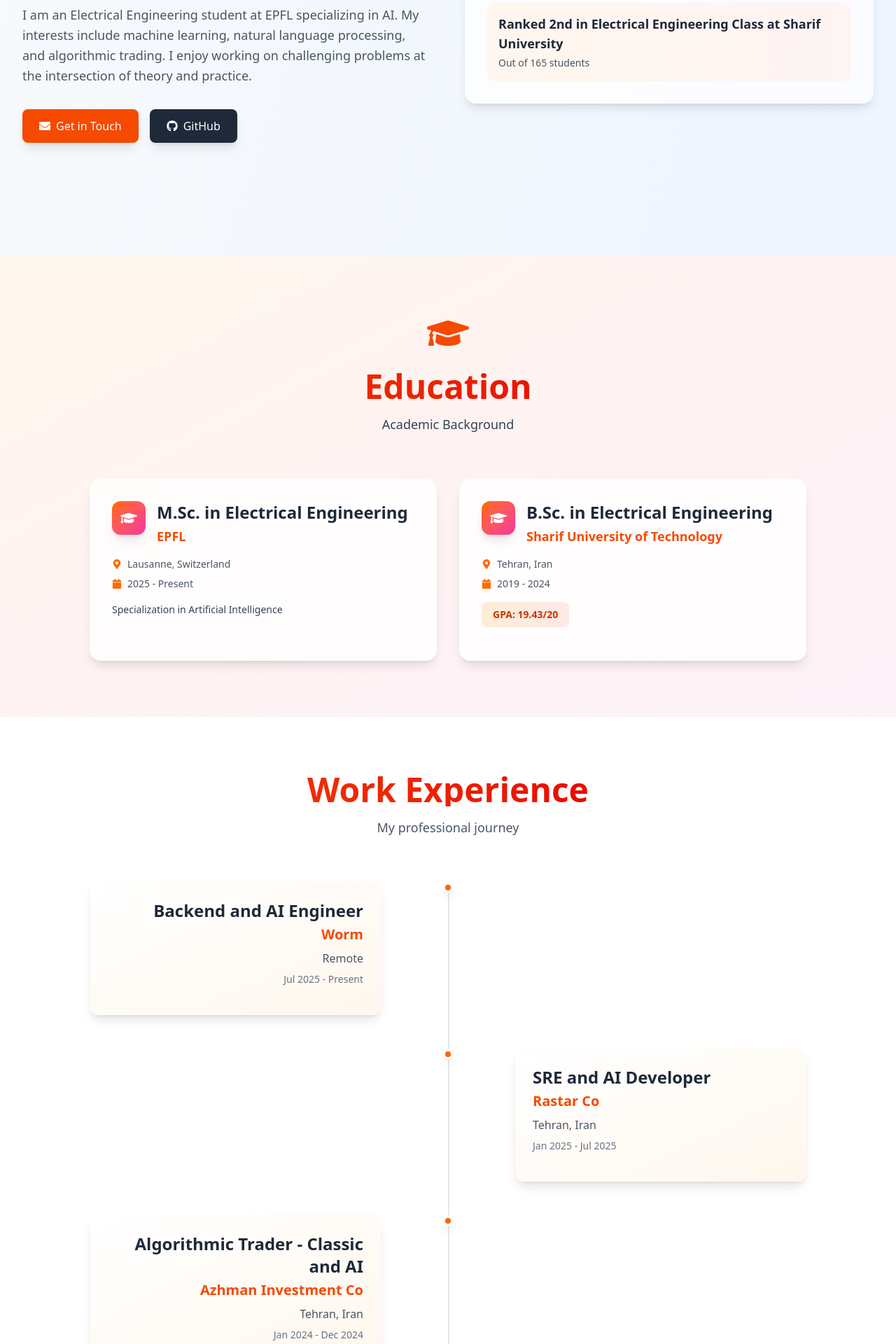
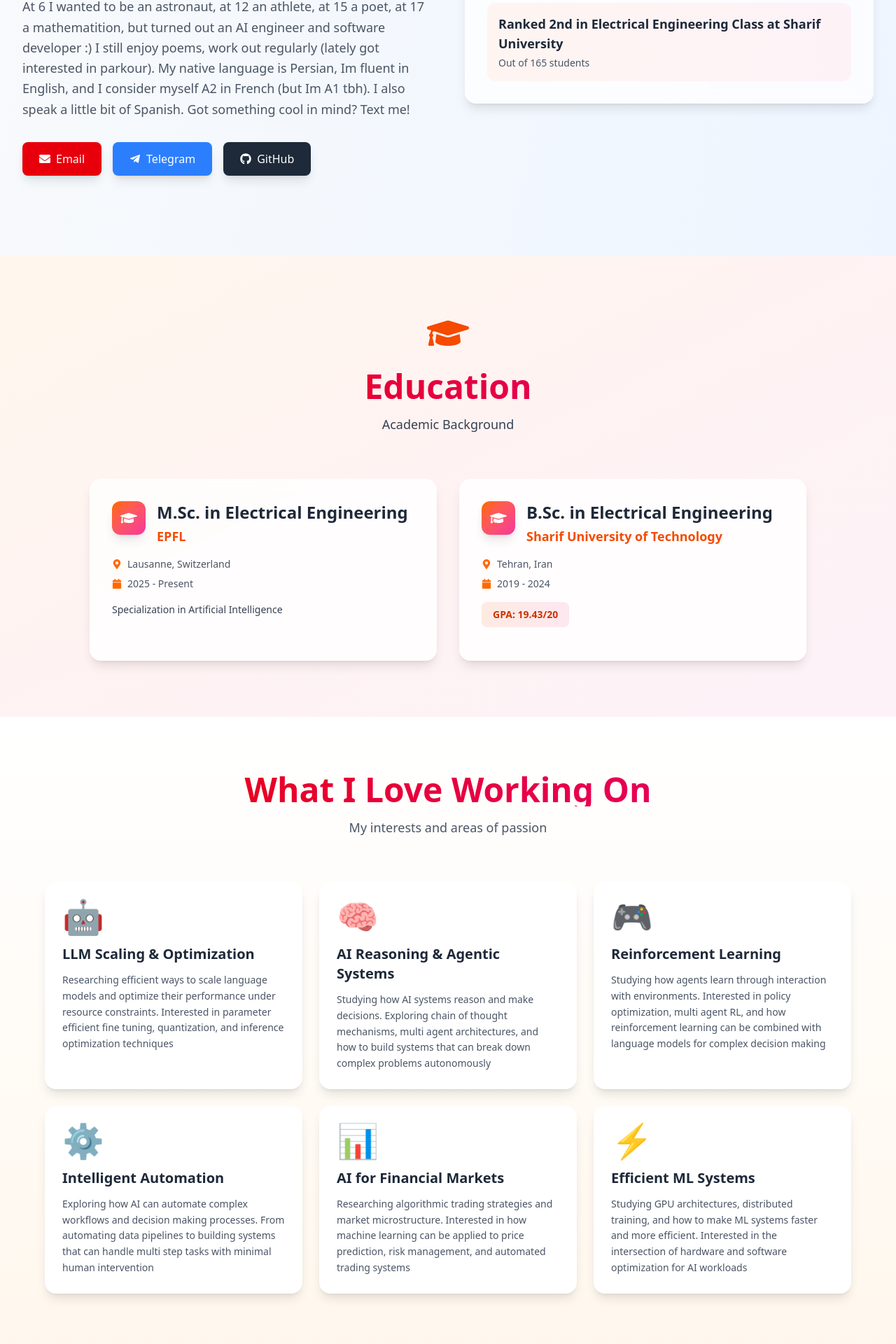
Before and after one commit to alirezasakhaei/alirezasakhaei.github.io, a React (Vite) app: page / in a window 1280 px wide. Shown: the part 434-2354 px from the top of the page at 70% size. Built offline with nearby package versions, Linux system fonts and the light colour scheme.

Commit message:
new cool version

```diff
--- a/src/App.tsx
+++ b/src/App.tsx
@@ -3,11 +3,12 @@
 import ProgressBar from './components/ProgressBar'
 import Home from './components/Home'
 import Education from './components/Education'
+import Interests from './components/Interests'
 import Experience from './components/Experience'
 import Publications from './components/Publications'
 import Contact from './components/Contact'
 import Footer from './components/Footer'
-import { education, experiences, publications, socialLinks } from './data'
+import { education, interests, experiences, publications, socialLinks } from './data'
 import './App.css'
 
 function App() {
@@ -16,7 +17,7 @@
 
   useEffect(() => {
     const handleScroll = () => {
-      const sections = ['home', 'education', 'experience', 'publications', 'contact']
+      const sections = ['home', 'education', 'interests', 'experience', 'publications', 'contact']
       const scrollPosition = window.scrollY + 100
 
       for (const section of sections) {
@@ -56,6 +57,7 @@
 
       <Home />
       <Education education={education} />
+      <Interests interests={interests} />
       <Experience experiences={experiences} />
       <Publications publications={publications} />
       <Contact socialLinks={socialLinks} />
--- a/src/components/Contact.tsx
+++ b/src/components/Contact.tsx
@@ -1,5 +1,5 @@
 import { motion } from 'framer-motion'
-import { FaEnvelope, FaLinkedin, FaGithub, FaHome } from 'react-icons/fa'
+import { FaEnvelope, FaLinkedin, FaGithub, FaHome, FaTwitter } from 'react-icons/fa'
 import { SiGooglescholar } from 'react-icons/si'
 import type { SocialLinks } from '../types'
 
@@ -12,7 +12,8 @@
   { icon: FaHome, label: 'EPFL', href: (links: SocialLinks) => links.epfl, color: 'from-red-500 to-red-600' },
   { icon: FaLinkedin, label: 'LinkedIn', href: (links: SocialLinks) => links.linkedin, color: 'from-blue-700 to-blue-800' },
   { icon: SiGooglescholar, label: 'Scholar', href: (links: SocialLinks) => links.scholar, color: 'from-blue-400 to-blue-500' },
-  { icon: FaGithub, label: 'GitHub', href: (links: SocialLinks) => links.github, color: 'from-gray-700 to-gray-800' }
+  { icon: FaGithub, label: 'GitHub', href: (links: SocialLinks) => links.github, color: 'from-gray-700 to-gray-800' },
+  { icon: FaTwitter, label: 'Twitter', href: (links: SocialLinks) => links.X, color: 'from-black to-gray-800' }
 ]
 
 export default function Contact({ socialLinks }: ContactProps) {
@@ -25,7 +26,7 @@
           viewport={{ once: true }}
           className="text-center mb-12 sm:mb-16"
         >
-          <h2 className="text-3xl sm:text-4xl lg:text-5xl font-bold mb-4 bg-gradient-to-r from-blue-600 to-purple-600 bg-clip-text text-transparent">
+          <h2 className="text-3xl sm:text-4xl lg:text-5xl font-bold mb-4 bg-gradient-to-r from-red-600 to-pink-600 bg-clip-text text-transparent">
             Get in Touch
           </h2>
           <p className="text-gray-600 text-base sm:text-lg">Let's connect and collaborate</p>
--- a/src/components/Experience.tsx
+++ b/src/components/Experience.tsx
@@ -103,7 +103,7 @@
                     />
                   </motion.div>
 
-                  {/* Content Card - Left Side for Even, Right Side for Odd */}
+                  {/* Content Card - Alternating Position, Left-Aligned Text */}
                   <motion.div
                     initial={{ opacity: 0, x: isEven ? -100 : 100 }}
                     whileInView={{ opacity: 1, x: 0 }}
@@ -116,8 +116,8 @@
                     }}
                     className={`flex-1 ml-12 sm:ml-16 lg:ml-0 ${
                       isEven
-                        ? 'lg:mr-auto lg:pr-8 lg:max-w-md lg:text-right'
-                        : 'lg:ml-auto lg:pl-8 lg:max-w-md lg:text-left'
+                        ? 'lg:mr-auto lg:pr-8 lg:max-w-md'
+                        : 'lg:ml-auto lg:pl-8 lg:max-w-md'
                     }`}
                   >
                     <motion.div
@@ -139,7 +139,7 @@
                         initial={false}
                       />
 
-                      <div className={`relative z-10 flex flex-col ${isEven ? 'lg:items-end' : 'lg:items-start'}`}>
+                      <div className="relative z-10 flex flex-col items-start">
                         <motion.h3
                           initial={{ opacity: 0, y: 10 }}
                           whileInView={{ opacity: 1, y: 0 }}
@@ -176,11 +176,11 @@
                         >
                           {exp.period}
                         </motion.p>
-                        <ul className={`space-y-2 text-sm sm:text-base text-gray-700 w-full ${isEven ? 'lg:text-right' : 'lg:text-left'}`}>
+                        <ul className="space-y-2 text-sm sm:text-base text-gray-700 w-full text-left">
                           {exp.description.map((item, i) => (
                             <motion.li
                               key={i}
-                              initial={{ opacity: 0, x: isEven ? 20 : -20 }}
+                              initial={{ opacity: 0, x: -20 }}
                               whileInView={{ opacity: 1, x: 0 }}
                               viewport={{ once: true }}
                               transition={{
@@ -188,7 +188,7 @@
                                 type: 'spring',
                                 stiffness: 100
                               }}
-                              className={`flex items-start gap-2 ${isEven ? 'lg:flex-row-reverse lg:justify-end' : 'lg:justify-start'} group/item`}
+                              className="flex items-start gap-2 justify-start group/item"
                             >
                               <motion.span
                                 className="text-orange-600 mt-1 flex-shrink-0"
--- a/src/components/Footer.tsx
+++ b/src/components/Footer.tsx
@@ -3,7 +3,7 @@
     <footer className="bg-gray-900 text-white py-8 px-4">
       <div className="max-w-7xl mx-auto text-center">
         <p className="text-gray-400">
-          © {new Date().getFullYear()} Alireza Sakhaei. All rights reserved.
+          © {new Date().getFullYear()} Alireza Sakhaeirad (and Claude Code xD). No rights reserved.
         </p>
       </div>
     </footer>
--- a/src/components/Hero.tsx
+++ b/src/components/Hero.tsx
@@ -1,5 +1,5 @@
 import { motion } from 'framer-motion'
-import { FaEnvelope, FaGithub, FaUser } from 'react-icons/fa'
+import { FaEnvelope, FaGithub, FaUser, FaTelegramPlane } from 'react-icons/fa'
 import { personalInfo, socialLinks } from '../data'
 
 export default function Hero() {
@@ -20,7 +20,7 @@
           <div className="w-32 h-32 sm:w-40 sm:h-40 rounded-full bg-gradient-to-br from-orange-400 via-red-400 to-pink-400 p-1 shadow-2xl">
             <div className="w-full h-full rounded-full bg-white flex items-center justify-center overflow-hidden">
               {/* Replace this div with <img src="your-photo.jpg" alt="Profile" className="w-full h-full object-cover" /> */}
-              <FaUser className="w-16 h-16 sm:w-20 sm:h-20 text-gray-300" />
+              <img src="/me.jpeg" alt="Alireza Sakhaeirad" className="w-full h-full object-cover" />
             </div>
           </div>
           <motion.div
@@ -66,10 +66,19 @@
       >
         <a
           href={socialLinks.email}
-          className="flex items-center gap-2 px-6 py-3 bg-orange-600 text-white rounded-lg hover:bg-orange-700 transition-all shadow-lg hover:shadow-xl hover:scale-105 text-sm sm:text-base"
+          className="flex items-center gap-2 px-6 py-3 bg-red-600 text-white rounded-lg hover:bg-red-700 transition-all shadow-lg hover:shadow-xl hover:scale-105 text-sm sm:text-base"
         >
           <FaEnvelope />
-          <span>Get in Touch</span>
+          <span>Email</span>
+        </a>
+        <a
+          href={socialLinks.telegram}
+          target="_blank"
+          rel="noopener noreferrer"
+          className="flex items-center gap-2 px-6 py-3 bg-blue-500 text-white rounded-lg hover:bg-blue-600 transition-all shadow-lg hover:shadow-xl hover:scale-105 text-sm sm:text-base"
+        >
+          <FaTelegramPlane />
+          <span>Telegram</span>
         </a>
         <a
           href={socialLinks.github}
--- /dev/null
+++ b/src/components/Interests.tsx
@@ -0,0 +1,96 @@
+import { motion } from 'framer-motion'
+import type { Interest } from '../types'
+
+interface InterestsProps {
+  interests: Interest[]
+}
+
+export default function Interests({ interests }: InterestsProps) {
+  return (
+    <section id="interests" className="py-16 sm:py-20 px-4 sm:px-6 lg:px-8 bg-gradient-to-b from-white to-orange-50">
+      <div className="max-w-7xl mx-auto">
+        <motion.div
+          initial={{ opacity: 0, y: 30 }}
+          whileInView={{ opacity: 1, y: 0 }}
+          viewport={{ once: true, margin: '-100px' }}
+          transition={{ duration: 0.6 }}
+          className="text-center mb-12 sm:mb-16"
+        >
+          <motion.h2
+            initial={{ opacity: 0, scale: 0.9 }}
+            whileInView={{ opacity: 1, scale: 1 }}
+            viewport={{ once: true }}
+            transition={{ duration: 0.5 }}
+            className="text-3xl sm:text-4xl lg:text-5xl font-bold mb-4 bg-gradient-to-r from-orange-600 via-red-600 to-pink-600 bg-clip-text text-transparent"
+          >
+            What I Love Working On
+          </motion.h2>
+          <motion.p
+            initial={{ opacity: 0 }}
+            whileInView={{ opacity: 1 }}
+            viewport={{ once: true }}
+            transition={{ delay: 0.2 }}
+            className="text-gray-600 text-base sm:text-lg"
+          >
+            My interests and areas of passion
+          </motion.p>
+        </motion.div>
+
+        <div className="grid grid-cols-1 md:grid-cols-2 lg:grid-cols-3 gap-6 max-w-6xl mx-auto">
+          {interests.map((interest, index) => (
+            <motion.div
+              key={index}
+              initial={{ opacity: 0, y: 50 }}
+              whileInView={{ opacity: 1, y: 0 }}
+              viewport={{ once: true, margin: '-50px' }}
+              transition={{
+                duration: 0.6,
+                delay: index * 0.1,
+                type: 'spring',
+                stiffness: 100
+              }}
+              whileHover={{
+                y: -8,
+                transition: { duration: 0.3 }
+              }}
+              className="relative group"
+            >
+              <div className="bg-white rounded-2xl p-6 shadow-lg hover:shadow-2xl transition-all border border-transparent hover:border-orange-200 relative overflow-hidden h-full">
+                {/* Animated background gradient */}
+                <motion.div
+                  className="absolute inset-0 bg-gradient-to-br from-orange-100/0 to-pink-100/0 group-hover:from-orange-100/30 group-hover:to-pink-100/30 transition-all duration-500"
+                  initial={false}
+                />
+
+                {/* Shine effect on hover */}
+                <motion.div
+                  className="absolute inset-0 bg-gradient-to-r from-transparent via-white/30 to-transparent -translate-x-full group-hover:translate-x-full transition-transform duration-1000"
+                  initial={false}
+                />
+
+                <div className="relative z-10">
+                  <motion.div
+                    className="text-5xl mb-4"
+                    whileHover={{
+                      scale: 1.2,
+                      rotate: [0, -10, 10, -10, 0],
+                      transition: { duration: 0.5 }
+                    }}
+                  >
+                    {interest.emoji}
+                  </motion.div>
+                  <h3 className="text-xl font-bold text-gray-800 mb-3">
+                    {interest.title}
+                  </h3>
+                  <p className="text-gray-600 text-sm leading-relaxed">
+                    {interest.description}
+                  </p>
+                </div>
+              </div>
+            </motion.div>
+          ))}
+        </div>
+      </div>
+    </section>
+  )
+}
--- a/src/components/Navigation.tsx
+++ b/src/components/Navigation.tsx
@@ -1,5 +1,4 @@
-import { FaBriefcase, FaFileAlt, FaEnvelope, FaHome, FaBars, FaTimes, FaGraduationCap, FaLinkedin, FaGithub, FaGoogle, FaUniversity } from 'react-icons/fa'
-import { motion } from 'framer-motion'
+import { FaBriefcase, FaFileAlt, FaEnvelope, FaHome, FaBars, FaTimes, FaGraduationCap, FaLinkedin, FaGithub, FaGoogle, FaUniversity, FaHeart } from 'react-icons/fa'
 import { socialLinks } from '../data'
 
 interface NavigationProps {
@@ -12,6 +11,7 @@
 const navItems = [
   { id: 'home', label: 'Home', icon: FaHome },
   { id: 'education', label: 'Education', icon: FaGraduationCap },
+  { id: 'interests', label: 'Interests', icon: FaHeart },
   { id: 'experience', label: 'Experience', icon: FaBriefcase },
   { id: 'publications', label: 'Publications', icon: FaFileAlt },
   { id: 'contact', label: 'Contact', icon: FaEnvelope }
--- a/src/data/index.ts
+++ b/src/data/index.ts
@@ -1,4 +1,4 @@
-import type { NewsItem, Experience, Education, Publication, SocialLinks, Honor } from '../types'
+import type { NewsItem, Experience, Education, Publication, SocialLinks, Honor, Interest } from '../types'
 
 export const honors: Honor[] = [
   {
@@ -12,7 +12,11 @@
 ]
 
 export const newsItems: NewsItem[] = [
-  // News items to be added later
+  {
+    date: '2025-09-01',
+    title: 'Started my Master\'s degree at EPFL!',
+    description: ''
+  }
 ]
 
 export const experiences: Experience[] = [
@@ -22,7 +26,7 @@
     location: 'Remote',
     period: 'Jul 2025 - Present',
     description: [
-      // Details to be added
+      'Working on an AI powered prediction market platform built on Solana. I\'ve been building various AI systems using LangChain and LangGraph, from simple ones to more complex setups. Also built the Django backend that handles all the AI and data services. One of the more interesting projects has been developing a market making system that does high frequency trading. It\'s pretty fascinating watching these algorithms make decisions in milliseconds.'
     ]
   },
   {
@@ -31,16 +35,16 @@
     location: 'Tehran, Iran',
     period: 'Jan 2025 - Jul 2025',
     description: [
-      // Details to be added
+      'Built backends for online games using Django and FastAPI, with Redis for caching and Celery for handling async tasks. Led a small team, did sprint planning, code reviews, and helped junior developers learn and grow. Also handled server infrastructure, deployment pipelines, and keeping systems running smoothly. Added some AI features to the games, which was a fun challenge combining backend work with machine learning.'
     ]
   },
   {
-    title: 'Algorithmic Trader - Classic and AI',
+    title: 'Algorithmic Trader, Classic and AI',
     company: 'Azhman Investment Co',
     location: 'Tehran, Iran',
     period: 'Jan 2024 - Dec 2024',
     description: [
-      // Details to be added
+      'Built high frequency trading algorithms for the Iranian stock market and crypto. Worked with different strategies like statistical arbitrage, spread trading, and market making. Also developed AI powered trading systems that use machine learning to predict prices and generate signals. Spent a lot of time optimizing execution to reduce slippage and manage risk across different assets. Every millisecond counts in this kind of work.'
     ]
   },
   {
@@ -49,34 +53,42 @@
     location: 'Switzerland',
     period: 'Jul 2023 - Sep 2023',
     description: [
-      // Details to be added
+      'Worked on fine tuning large language models (up to 70B parameters) for specific domains. Studied how LLMs could be used in education and healthcare, looking at both what works and what doesn\'t. Experimented with different prompting techniques like few shot learning and chain of thought reasoning. Got to work with researchers from different backgrounds, which taught me a lot about how people from different fields approach AI problems. This experience really got me interested in doing more research.'
     ]
   }
 ]
 
 export const publications: Publication[] = [
   {
-    title: 'Paper One',
-    authors: 'Details to be added',
-    venue: 'To be added',
-    year: 'TBA',
-    links: {}
+    title: 'Meditron 70b: Scaling medical pretraining for large language models',
+    authors: 'Zeming Chen, Alejandro Hernández Cano, Angelika Romanou, Antoine Bonnet, Kyle Matoba, Francesco Salvi, Matteo Pagliardini, Simin Fan, Andreas Köpf, Amirkeivan Mohtashami, Alexandre Sallinen, Alireza Sakhaeirad, et al.',
+    venue: 'arXiv preprint',
+    year: '2023',
+    citations: '515 citations',
+    links: {
+      arxiv: 'https://arxiv.org/pdf/2311.16079'
+    }
   },
   {
-    title: 'Paper Two',
-    authors: 'Details to be added',
-    venue: 'To be added',
-    year: 'TBA',
-    links: {}
+    title: 'Could ChatGPT get an engineering degree? Evaluating higher education vulnerability to AI assistants',
+    authors: 'Beatriz Borges, Negar Foroutan, Deniz Bayazit, Anna Sotnikova, Syrielle Montariol, Tanya Nazaretzky, Mohammadreza Banaei, Alireza Sakhaeirad, Philippe Servant, Seyed Parsa Neshaei, et al.',
+    venue: 'Proceedings of the National Academy of Sciences (PNAS)',
+    year: '2024',
+    citations: '23 citations',
+    links: {
+      pdf: 'https://www.pnas.org/doi/full/10.1073/pnas.2414955121'
+    }
   }
 ]
 
 export const socialLinks: SocialLinks = {
   email: 'mailto:alirezasakhaeirad@gmail.com',
-  epfl: 'https://people.epfl.ch/alireza.sakhaei',
+  epfl: 'https://people.epfl.ch/alireza.sakhaeirad',
   linkedin: 'https://linkedin.com/in/alireza-sakhaei-899800205',
   scholar: 'https://scholar.google.com/citations?user=pYhjrV4AAAAJ',
-  github: 'https://github.com/Alireza-Sampour'
+  github: 'https://github.com/Alirezasakhaei',
+  X: 'https://X.com/Alireza_skhr',
+  telegram: 'https://t.me/Alirezasakhaei'
 }
 
 export const education: Education[] = [
@@ -98,8 +110,41 @@
   }
 ]
 
+export const interests: Interest[] = [
+  {
+    emoji: '🤖',
+    title: 'LLM Scaling & Optimization',
+    description: 'Researching efficient ways to scale language models and optimize their performance under resource constraints. Interested in parameter efficient fine tuning, quantization, and inference optimization techniques'
+  },
+  {
+    emoji: '🧠',
+    title: 'AI Reasoning & Agentic Systems',
+    description: 'Studying how AI systems reason and make decisions. Exploring chain of thought mechanisms, multi agent architectures, and how to build systems that can break down complex problems autonomously'
+  },
+  {
+    emoji: '🎮',
+    title: 'Reinforcement Learning',
+    description: 'Studying how agents learn through interaction with environments. Interested in policy optimization, multi agent RL, and how reinforcement learning can be combined with language models for complex decision making'
+  },
+  {
+    emoji: '⚙️',
+    title: 'Intelligent Automation',
+    description: 'Exploring how AI can automate complex workflows and decision making processes. From automating data pipelines to building systems that can handle multi step tasks with minimal human intervention'
+  },
+  {
+    emoji: '📊',
+    title: 'AI for Financial Markets',
+    description: 'Researching algorithmic trading strategies and market microstructure. Interested in how machine learning can be applied to price prediction, risk management, and automated trading systems'
+  },
+  {
+    emoji: '⚡',
+    title: 'Efficient ML Systems',
+    description: 'Studying GPU architectures, distributed training, and how to make ML systems faster and more efficient. Interested in the intersection of hardware and software optimization for AI workloads'
+  }
+]
+
 export const personalInfo = {
   name: 'Alireza Sakhaeirad',
-  title: 'Electrical Engineering Student · AI Enthusiast',
-  bio: 'I am an Electrical Engineering student at EPFL specializing in AI. My interests include machine learning, natural language processing, and algorithmic trading. I enjoy working on challenging problems at the intersection of theory and practice.'
+  title: 'MSc of Electrical Engineering at EPFL · AI Engineer',
+  bio: 'At 6 I wanted to be an astronaut, at 12 an athlete, at 15 a poet, at 17 a mathematition, but turned out an AI engineer and software developer :)  I still enjoy poems, work out regularly (lately got interested in parkour). My native language is Persian, Im fluent in English, and I consider myself A2 in French (but Im A1 tbh). I also speak a little bit of Spanish. Got something cool in mind? Text me!'
 }
```
Also changed, not shown: src/types/index.ts (+9 -0 lines), public/me.jpeg (added), 1 other file (tests, documents, lock files or other folders).
